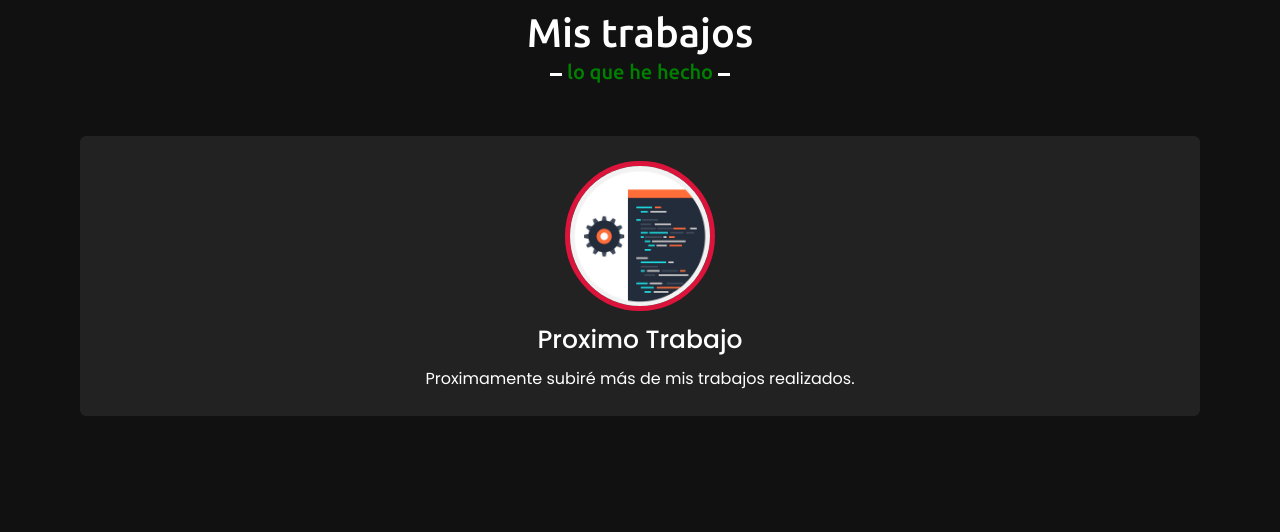
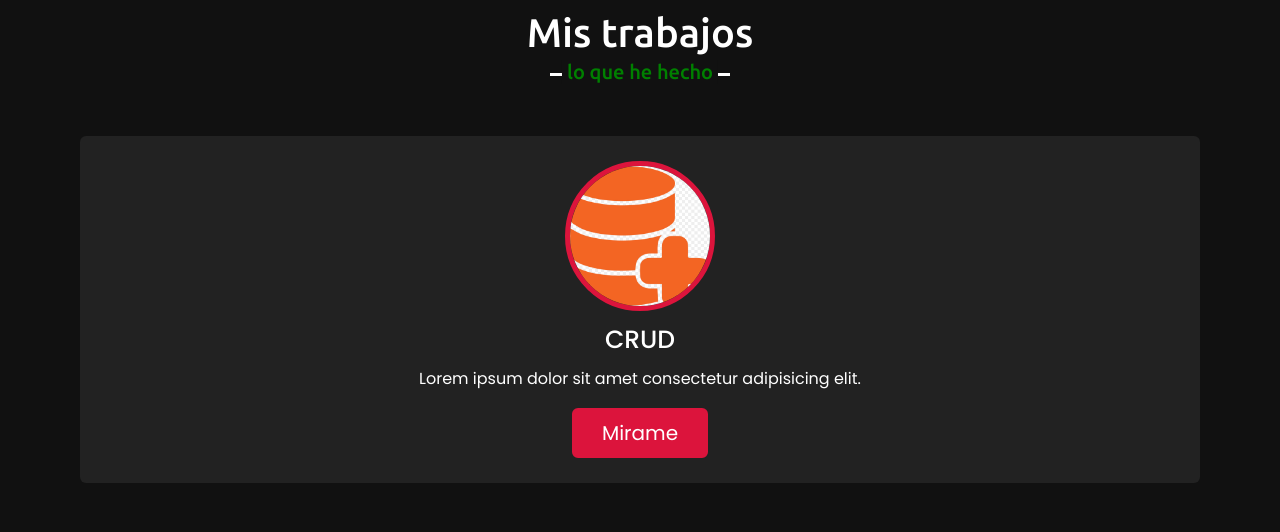
Before and after one commit to alonsocuevas/dev, a plain HTML site: page index.html in a window 1280 px wide. Shown: the part 2920-3452 px from the top of the page. Drawn offline with nearby package versions, Linux system fonts and the light colour scheme.

Commit message:
agrego enlace al siguiente trabajo

```diff
--- a/index.html
+++ b/index.html
@@ -179,6 +179,16 @@
                         <a href="adjunto/portafolio.pdf" style="color:white">Mirame</a>
                     </div>
                 </div>
+                <div class="card">
+                    <div class="box">
+                        <img src="images/bd.jpg" alt="">
+                        <div class="text">CRUD</div>
+                        <p>Lorem ipsum dolor sit amet consectetur adipisicing elit.</p>
+                        <a href="crud/index.html">Mirame</a>
+
+
+                    </div>
+                </div>
                 <!--<div class="card">
                     <div class="box">
                         <img src="images/profile-3.jpeg" alt="">
```
Also changed, not shown: images/bd.jpg (added).
